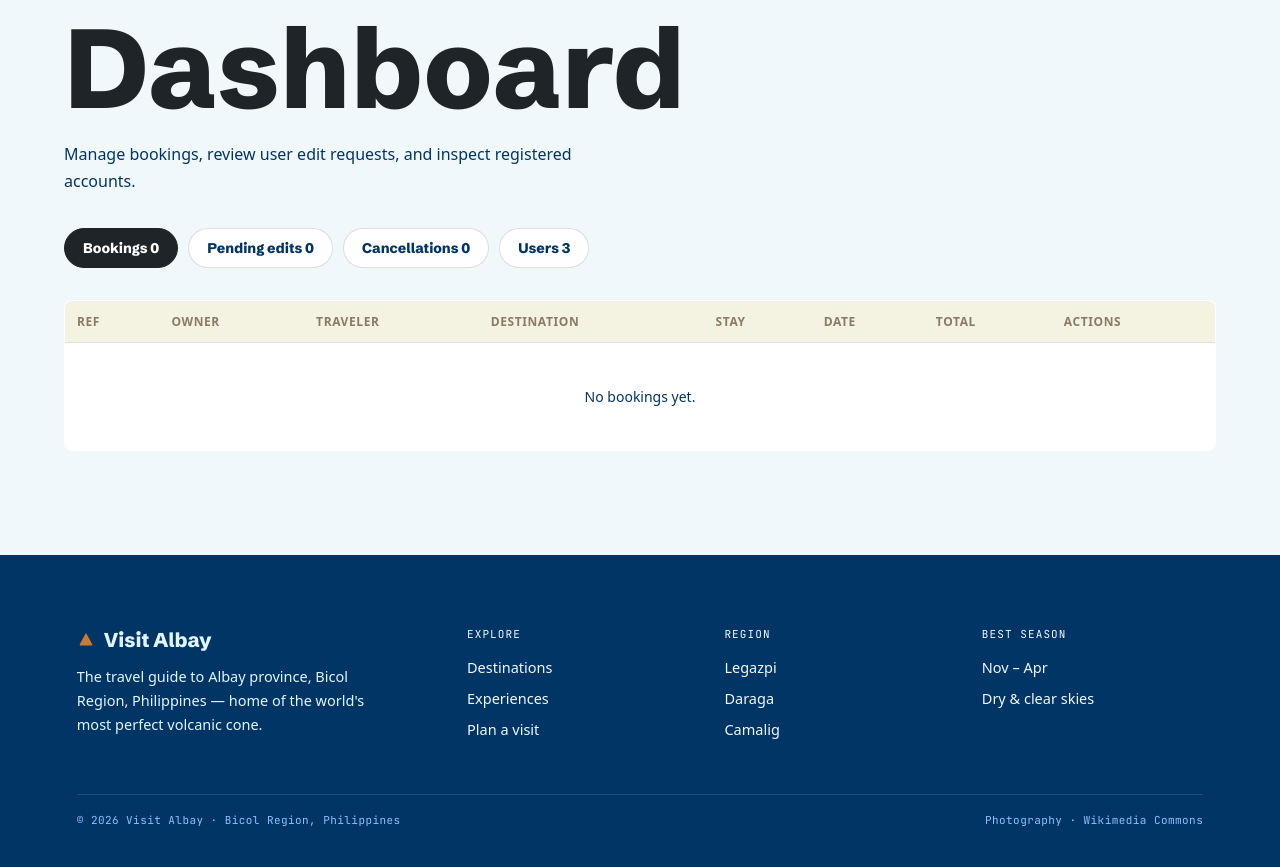
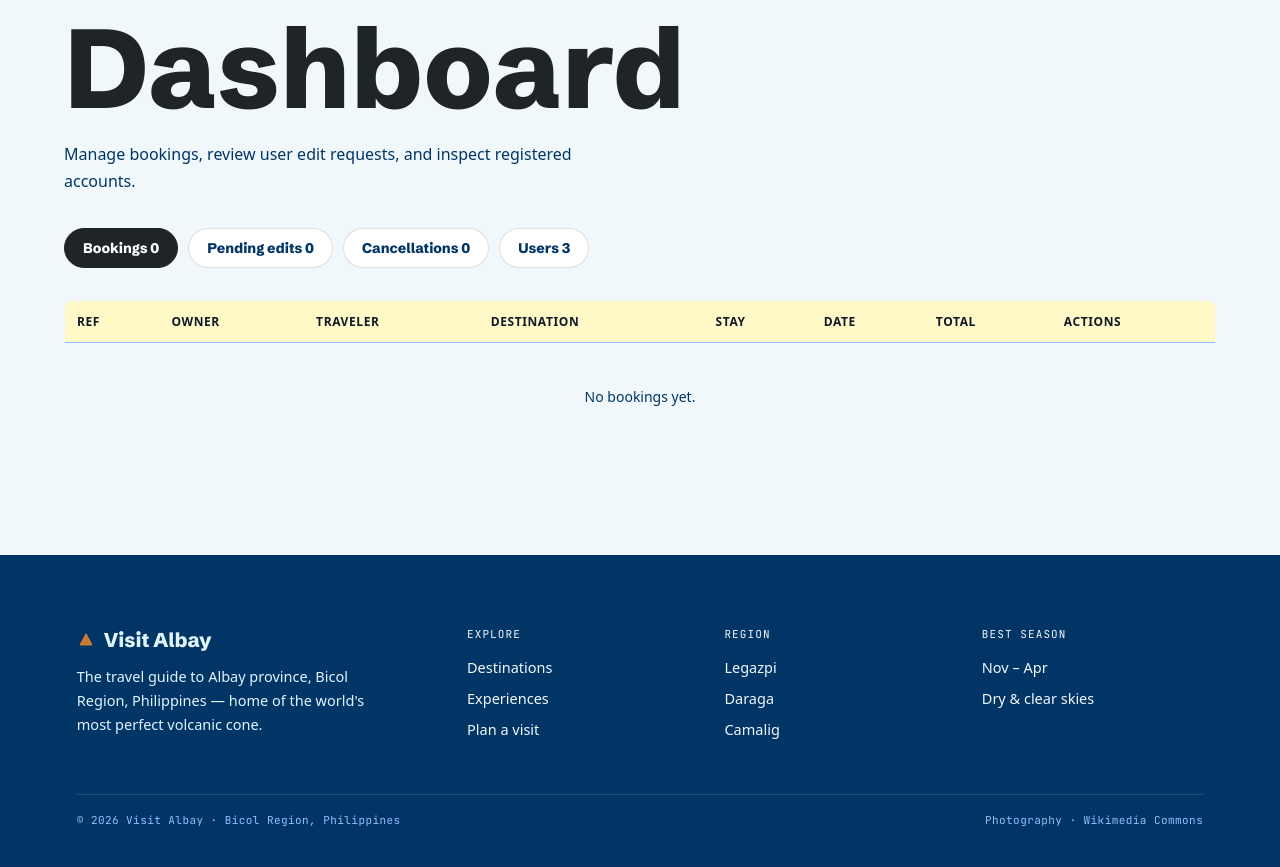
Before and after one commit to rehrabbi/visit-albay-lamp, a PHP site: page /admin.php in a window 1280 px wide. Shown: the part 217-1084 px from the top of the page. Run offline with PHP 8.4, Linux system fonts and the light colour scheme; the visitor is signed in with stand-in values (Sample User, id 1); data comes from the database, SQL or seed files in the repository; data that the repository does not hold is empty; some web fonts are replaced.

Commit message:
updated styles

```diff
--- a/assets/css/styles.css
+++ b/assets/css/styles.css
@@ -566,7 +566,7 @@ input::-webkit-inner-spin-button {
 table {
   width: 100%;
   border-collapse: collapse;
-  background: #fff;
+  background: var(--cream);
   border: 1px solid var(--line);
   border-radius: 8px;
   overflow: hidden;
@@ -576,14 +576,18 @@ table {
 th,
 td {
   padding: 12px;
-  border-bottom: 1px solid var(--line);
+  border-bottom: 1px solid var(--blue-light);
   text-align: left;
   vertical-align: top;
 }
 
+thead {
+  color: var(--blue-light);
+}
+
 th {
-  color: #8a7a66;
-  background: var(--soft);
+  color: var(--brand-dark);
+  background: var(--yellowlite);
   font-size: 12px;
   letter-spacing: .05em;
   text-transform: uppercase;
@@ -2256,8 +2260,8 @@ tr:last-child td {
 }
 
 .booking-total {
-  background: var(--ink);
-  color: var(--cream);
+  background: var(--accent);
+  color: var(--paper);
   border: 0;
 }
 
@@ -2273,7 +2277,7 @@ tr:last-child td {
   font-size: 11px;
   letter-spacing: .1em;
   text-transform: uppercase;
-  color: #ffd3a0;
+  color: var(--cyan-light);
 }
 
 .booking-total strong {
@@ -2282,7 +2286,7 @@ tr:last-child td {
 }
 
 .booking-total>span:last-child {
-  color: #c9bcab;
+  color: var(--cyan-light);
   font-size: 13px;
 }
 
```
